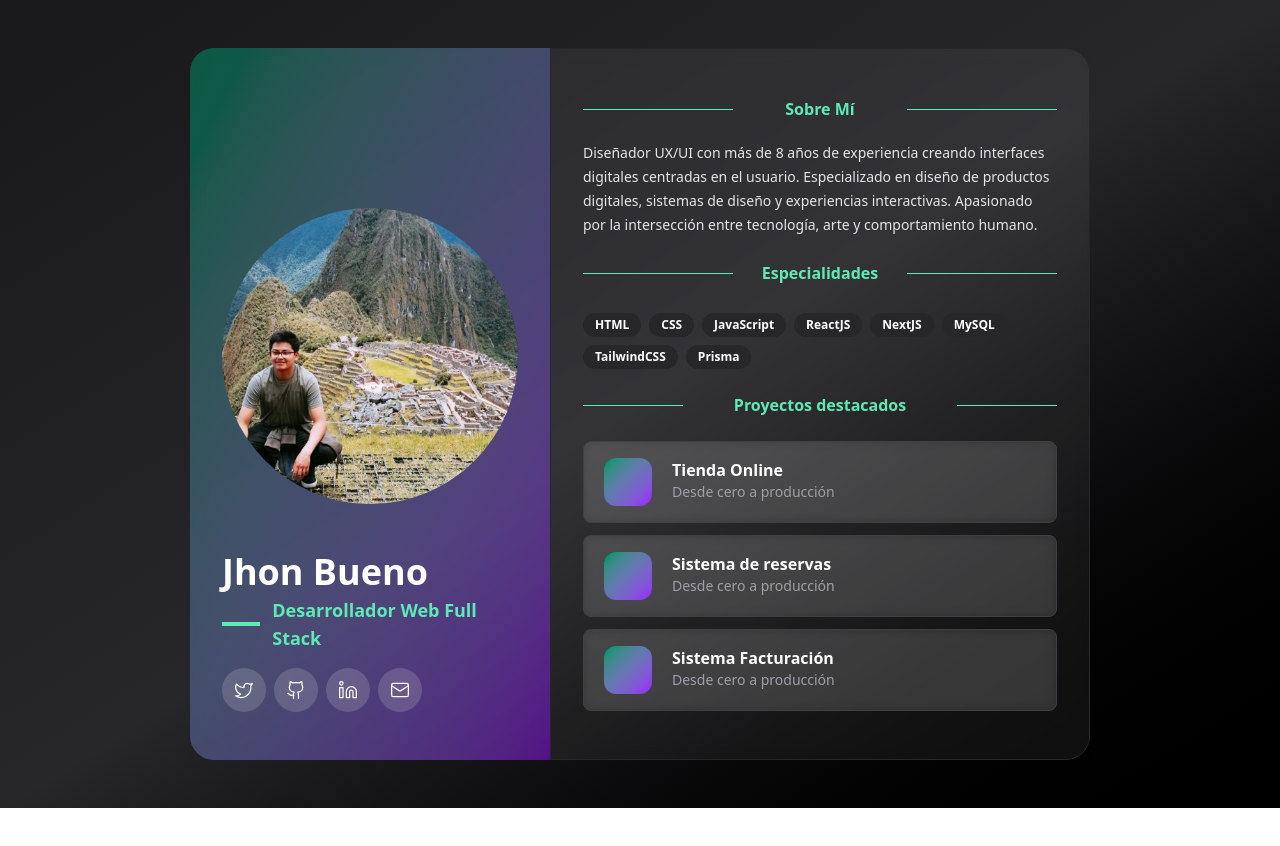
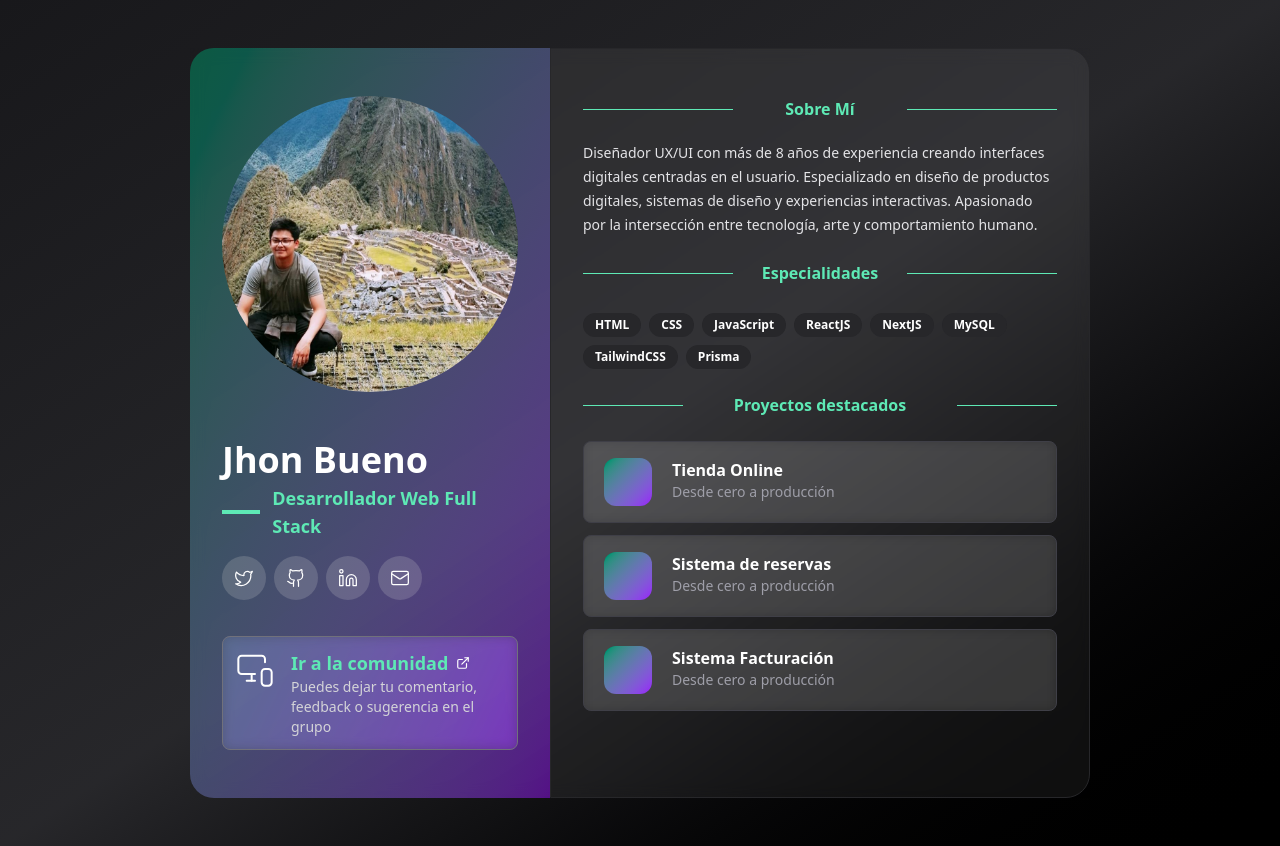
Before and after one commit to Jhonbuenovillarroel/proyecto-curso-gratuito-html-css, a plain HTML site: page index.html in a window 1280 px wide. Before the commit the page ends 808 px from the top, so only its background shows below. Drawn offline with nearby package versions, Linux system fonts and the light colour scheme.

Commit message:
Commit 002

```diff
--- a/index.html
+++ b/index.html
@@ -112,6 +112,63 @@
                 <rect x="2" y="4" width="20" height="16" rx="2" />
               </svg>
             </div>
+          </div>
+
+          <div class="pt-5">
+            <a
+              target="_blank"
+              href="https://chat.whatsapp.com/Jr8AZdhEsCE3Awt3S2tzzi"
+              class="text-white flex gap-4 bg-white/5 backdrop-blur-[6px] p-3 rounded-lg border border-zinc-500 cursor-pointer hover:bg-white/20 transition-all duration-300"
+            >
+              <svg
+                xmlns="http://www.w3.org/2000/svg"
+                width="32"
+                height="32"
+                viewBox="0 0 24 24"
+                fill="none"
+                stroke="white"
+                stroke-width="1.2"
+                stroke-linecap="round"
+                stroke-linejoin="round"
+                class="lucide min-w-10 min-h-10 lucide-monitor-smartphone-icon lucide-monitor-smartphone"
+              >
+                <path
+                  d="M18 8V6a2 2 0 0 0-2-2H4a2 2 0 0 0-2 2v7a2 2 0 0 0 2 2h8"
+                />
+                <path d="M10 19v-3.96 3.15" />
+                <path d="M7 19h5" />
+                <rect width="6" height="10" x="16" y="12" rx="2" />
+              </svg>
+
+              <div>
+                <div class="flex gap-2 items-center">
+                  <p class="text-lg font-semibold text-emerald-300">
+                    Ir a la comunidad
+                  </p>
+                  <svg
+                    xmlns="http://www.w3.org/2000/svg"
+                    width="14"
+                    height="14"
+                    viewBox="0 0 24 24"
+                    fill="none"
+                    stroke="white"
+                    stroke-width="2"
+                    stroke-linecap="round"
+                    stroke-linejoin="round"
+                    class="text-emerald-300 lucide lucide-external-link-icon lucide-external-link"
+                  >
+                    <path d="M15 3h6v6" />
+                    <path d="M10 14 21 3" />
+                    <path
+                      d="M18 13v6a2 2 0 0 1-2 2H5a2 2 0 0 1-2-2V8a2 2 0 0 1 2-2h6"
+                    />
+                  </svg>
+                </div>
+                <p class="text-sm text-zinc-300">
+                  Puedes dejar tu comentario, feedback o sugerencia en el grupo
+                </p>
+              </div>
+            </a>
           </div>
         </div>
         <div
```
